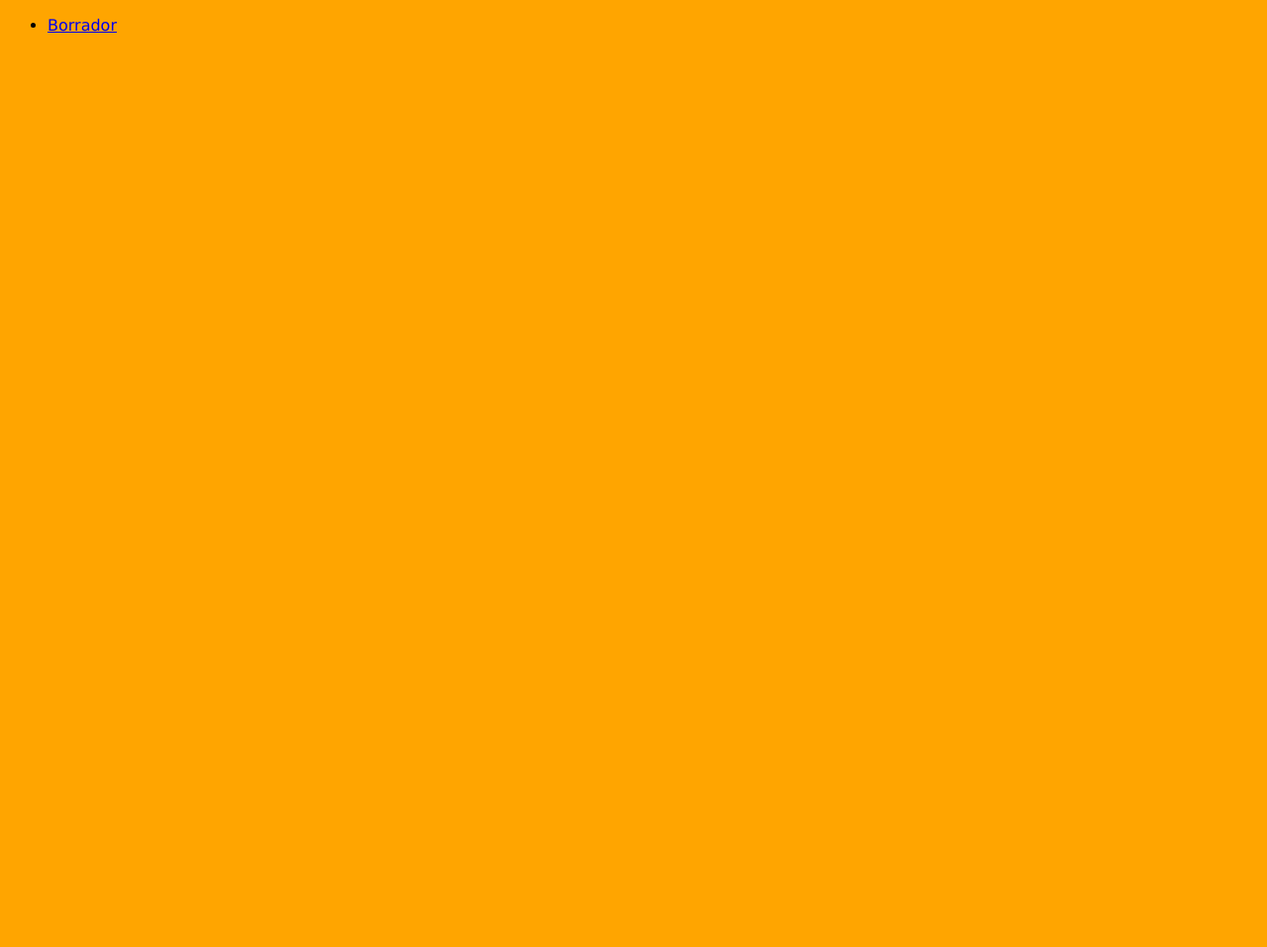
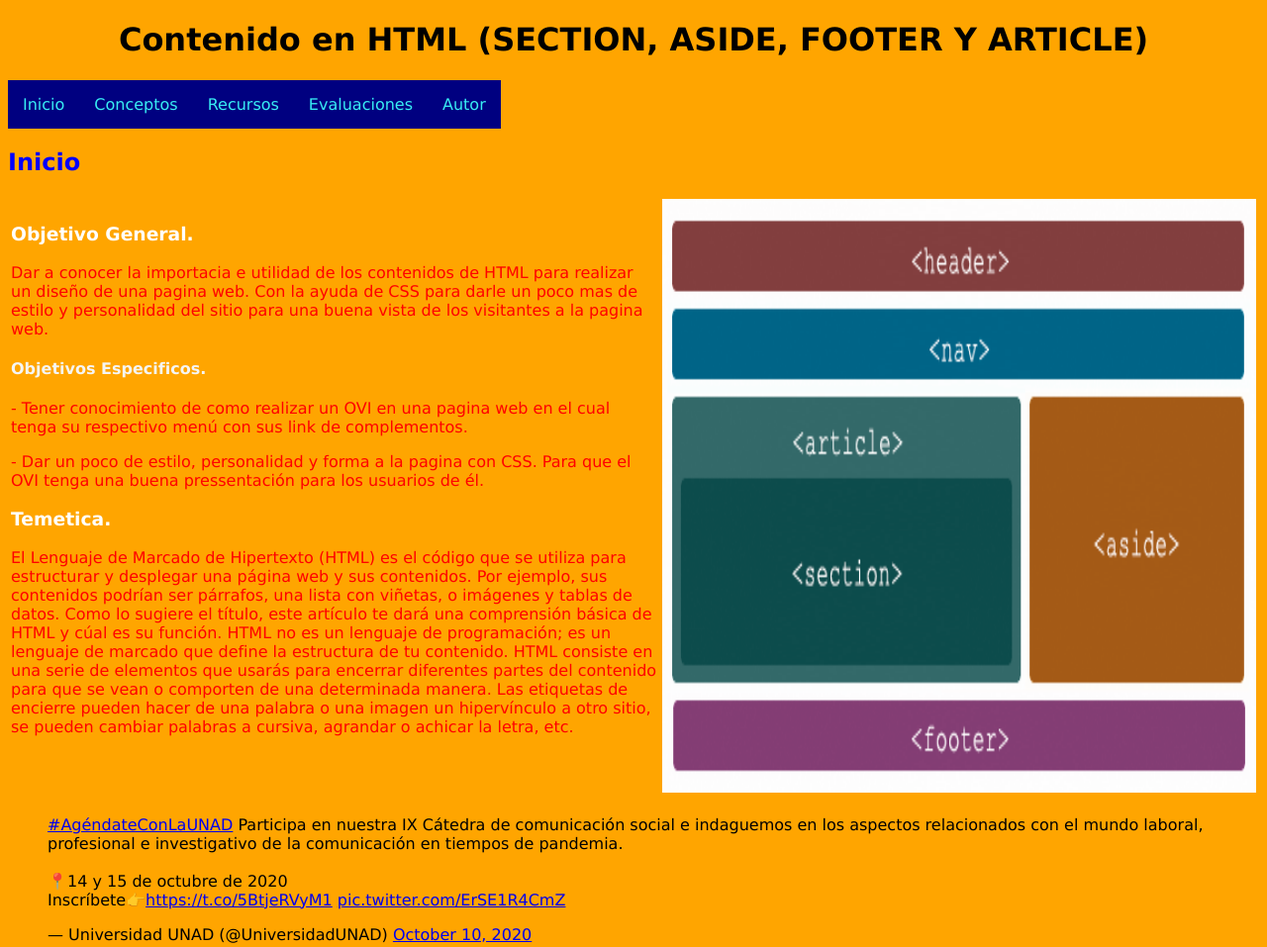
Before and after one commit to Enerc8/DSW-Ener-Cuartas, a plain HTML site: page index.html in a window 1280 px wide. Shown: the whole page at 99% size. Before the commit the page ends 800 px from the top, so only its background shows below. Drawn offline with Linux system fonts and the light colour scheme.

Commit message:
v.8..12
html 5

```diff
--- a/index.html
+++ b/index.html
@@ -2,14 +2,81 @@
 <html lang="es">
 <head>
     <meta charset="UTF-8">
-    <title>Datos personales</title>
+    <title>Inicio</title>
     <link rel="stylesheet" href="estilo.css">
 </head>
 <body>
-    <nav>
-        <ul class="Inicio">
-            <li><a href="inicio.html">Borrador</a></li>
-        </ul>
-    </nav>
+
+
+    <h1 class="titulo">Contenido en HTML (SECTION, ASIDE, FOOTER Y ARTICLE)</h1>
+
+
+
+    <nav class="menu">
+		<ul>
+            <li><a href="inicio.html">Inicio</a></li>
+
+			<li><a href="#">Conceptos</a>
+				<ul>
+					<li><a href="conceptos01.html">Concepto01</a></li>
+					<li><a href="conceptos02.html">Concepto02</a></li>
+				</ul>
+            </li>
+
+            <li><a href="#">Recursos</a>
+                <ul>
+					<li><a href="recursos01.html">Recurso01</a></li>
+					<li><a href="recursos02.html">Recurso02</a></li>
+				</ul>
+            </li>
+
+			<li><a href="#">Evaluaciones</a>
+				<ul>
+					<li><a href="evaluacion01.html">Evaluación01</a></li>
+					<li><a href="evaluacion02.html">Evaluación02</a></li>
+				</ul>
+            </li>
+
+            <li><a href="autor.html">Autor</a></li>
+		</ul>
+	</nav>
+
+    <h2>Inicio</h2>
+
+    <table class="tabla">
+        <tr>
+            <td>
+                <h3> Objetivo General. </h3>
+
+                <p>Dar a conocer la importacia e utilidad de los contenidos de HTML para realizar un diseño de una pagina web.
+                Con la ayuda de CSS para darle un poco mas de estilo y personalidad del sitio para una buena vista de los visitantes a la pagina web.</p>
+
+                <h4> Objetivos Especificos. </h4>
+
+                <p> - Tener conocimiento de como realizar un OVI en una pagina web en el cual tenga su respectivo menú con sus link de complementos.</p>
+                <p> - Dar un poco de estilo, personalidad y forma a la pagina con CSS. Para que el OVI tenga una buena pressentación para los usuarios de él.</p>
+
+                <h3> Temetica. </h3>
+
+                <p>El Lenguaje de Marcado de Hipertexto (HTML) es el código que se utiliza para estructurar y desplegar una página web y sus contenidos.
+                Por ejemplo, sus contenidos podrían ser párrafos, una lista con viñetas, o imágenes y tablas de datos.
+                Como lo sugiere el título, este artículo te dará una comprensión básica de HTML y cúal es su función.
+                HTML no es un lenguaje de programación; es un lenguaje de marcado que define la estructura de tu contenido.
+                HTML consiste en una serie de elementos que usarás para encerrar diferentes partes del contenido para que se vean o comporten de una determinada manera.
+                Las etiquetas de encierre pueden hacer de una palabra o una imagen un hipervínculo a otro sitio, se pueden cambiar palabras a cursiva, agrandar o achicar la letra, etc.</p>
+
+                <br><br>
+
+            </td>
+            <td>
+                <img src="html5.png" width="600" height="600" alt="Imagen">
+            </td>
+        </tr>
+    </table>
+
 </body>
+<footer>
+    <blockquote class="twitter-tweet"><p lang="es" dir="ltr"><a href="https://twitter.com/hashtag/Ag%C3%A9ndateConLaUNAD?src=hash&amp;ref_src=twsrc%5Etfw">#AgéndateConLaUNAD</a> Participa en nuestra IX Cátedra de comunicación social e indaguemos en los aspectos relacionados con el mundo laboral, profesional e investigativo de la comunicación en tiempos de pandemia.<br><br>📍14 y 15 de octubre de 2020<br>Inscríbete👉<a href="https://t.co/5BtjeRVyM1">https://t.co/5BtjeRVyM1</a> <a href="https://t.co/ErSE1R4CmZ">pic.twitter.com/ErSE1R4CmZ</a></p>&mdash; Universidad UNAD (@UniversidadUNAD) <a href="https://twitter.com/UniversidadUNAD/status/1314946303990915072?ref_src=twsrc%5Etfw">October 10, 2020</a></blockquote> <script async src="https://platform.twitter.com/widgets.js" charset="utf-8"></script>
+</footer>
+
 </html>
```
